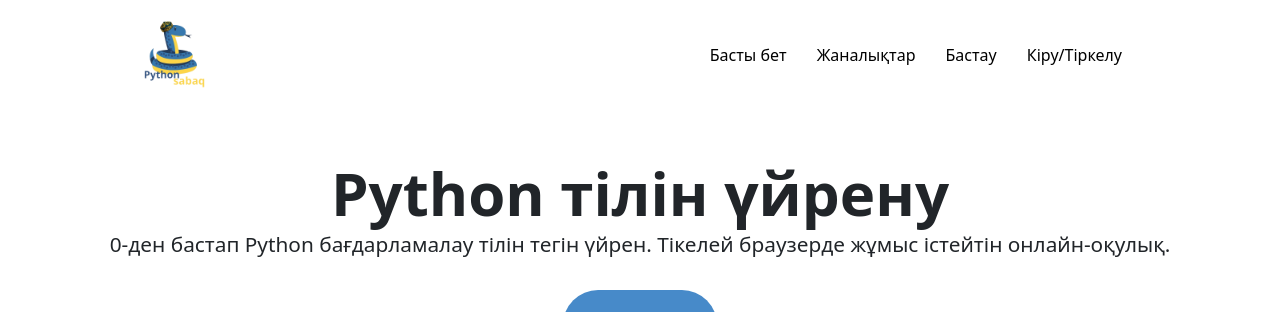
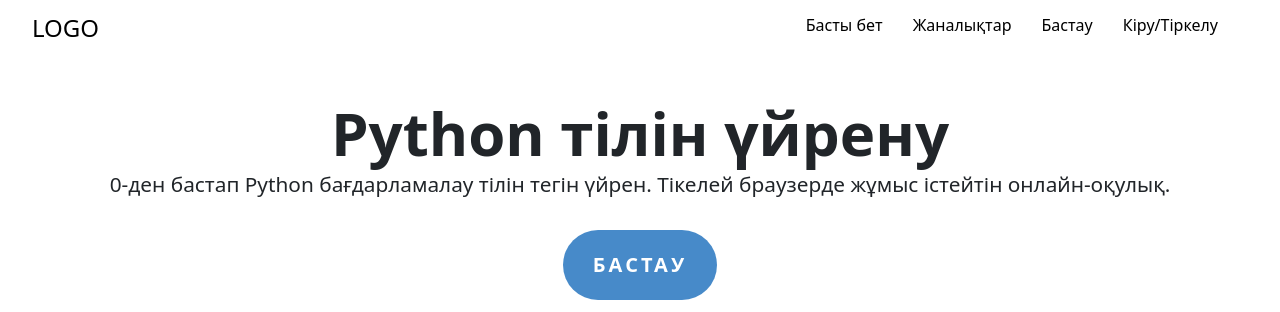
Before and after one commit to Biden01/iostream2024, a Django app: page / in a window 1280 px wide. Shown: the top 312 px of the page. Run offline with Django 4.2, Linux system fonts and the light colour scheme; some libraries are stand-ins or nearby versions.

Commit message:
fix errors

```diff
--- a/djangoMainPage/static/main/index.css
+++ b/djangoMainPage/static/main/index.css
@@ -15,7 +15,6 @@ header {
     justify-content: space-between;
     align-items: center;
     margin: 0 auto;
-    padding: 1% 0;
 }
 
 header a {
@@ -213,7 +212,7 @@ header {
     display: flex;
     justify-content: space-between;
     align-items: center;
-    margin: 0 8em;
+    margin: 0 2em;
     padding: 1% 0;
 }
 
--- a/djangoMainPage/templates/main/index.html
+++ b/djangoMainPage/templates/main/index.html
@@ -7,8 +7,8 @@
     <meta name="viewport" content="width=device-width, initial-scale=1.0">
     <title>{% block title %}{% endblock %}</title>
     <link rel="stylesheet" href="{% static "main/index.css" %}">
-    <link rel="stylesheet" href="https://necolas.github.io/normalize.css/8.0.1/normalize.css">
-    <link rel="stylesheet" href="https://meyerweb.com/eric/tools/css/reset/reset200802.css">
+{#    <link rel="stylesheet" href="https://necolas.github.io/normalize.css/8.0.1/normalize.css">#}
+{#    <link rel="stylesheet" href="https://meyerweb.com/eric/tools/css/reset/reset200802.css">#}
     <link href='https://unpkg.com/css.gg@2.0.0/icons/css/google.css' rel='stylesheet'>
     <link rel="stylesheet" href="https://cdn.plyr.io/3.7.8/plyr.css" />
     <link rel="stylesheet" href="https://cdn.jsdelivr.net/npm/bootstrap@5.3.2/dist/css/bootstrap.min.css">
@@ -21,7 +21,8 @@
     <header>
         <div class="header__left">
             <div class="logo">
-                <a href="{% url "main" %}"><img src="{% static "main/img/logo.png" %}" alt="logo"></a>
+{#                <img src="{% static "main/img/logo.png" %}" alt="logo">#}
+                <a href="{% url "main" %}"><h4>LOGO</h4></a>
             </div>
         </div>
         <div class="header__right">
```
